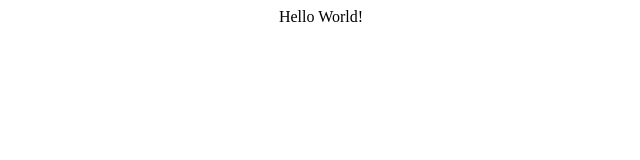
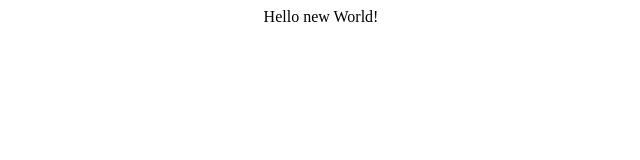
Before and after one commit to elis-11/React, a React (Create React App) app: page / in a window 1280 px wide. Shown: the top 160 px of the page, without its empty margins (319-959 px from the left). Built offline with nearby package versions, Linux system fonts and the light colour scheme.

Commit message:
return <div className="App">Hello World!</div>;

```diff
--- a/src/App.js
+++ b/src/App.js
@@ -1,7 +1,7 @@
 import "./App.css";
 
 function App() {
-  return <div className="App">Hello World!</div>;
+  return <div className="App">Hello new World!</div>;
 }
 
 export default App;
```
